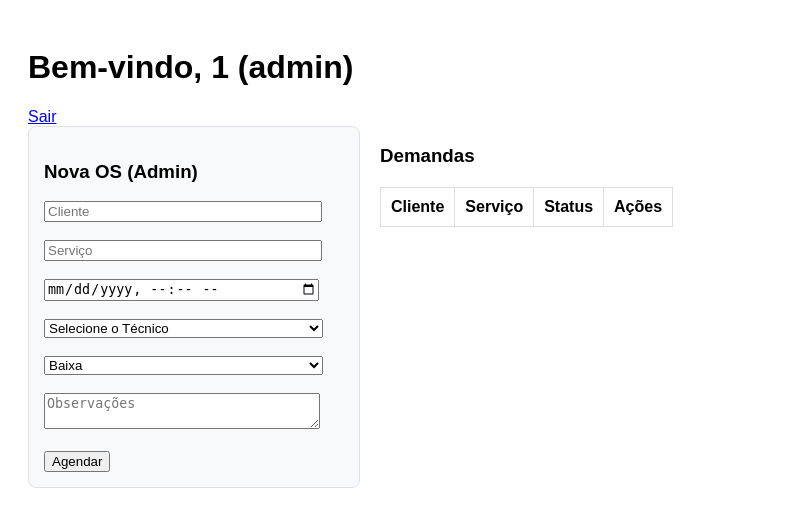
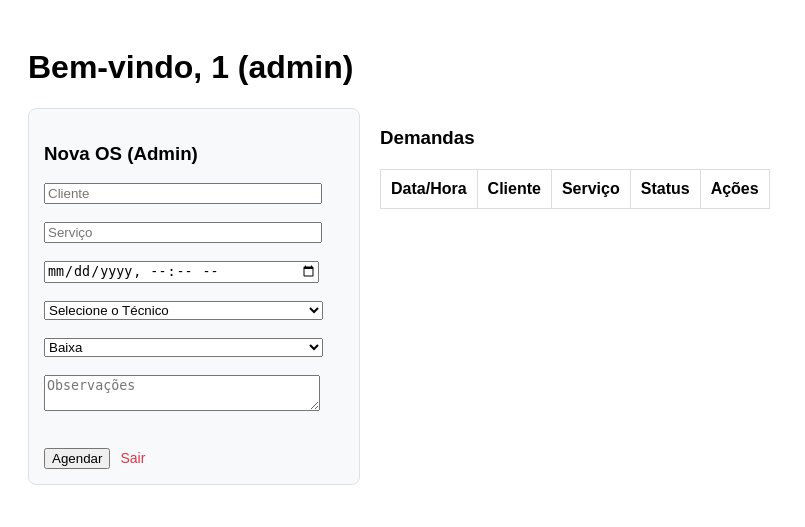
Before and after one commit to davidsonsuportelj-sys/agenda, a Flask app: page / in a window 1280 px wide. Shown: the top 527 px of the page, without its empty margins (0-805 px from the left). Run offline with Flask 3, Linux system fonts and the light colour scheme; the visitor is signed in with stand-in values (Sample User, id 1); data that the repository does not hold is empty.

Commit message:
Adiciona coluna de data/hora e reposiciona botão de sair

```diff
--- a/templates/index.html
+++ b/templates/index.html
@@ -12,11 +12,12 @@
         .btn-concluir { padding: 5px 10px; background: #6c757d; color: white; text-decoration: none; border-radius: 4px; font-size: 12px; }
         .btn-concluir:hover { background: #5a6268; }
         .status-concluido { color: green; font-weight: bold; }
+        .form-footer { display: flex; align-items: center; gap: 10px; margin-top: 15px; }
+        .btn-sair { color: #dc3545; text-decoration: none; font-size: 14px; }
     </style>
 </head>
 <body>
     <h1>Bem-vindo, {{ user_id }} ({{ role }})</h1>
-    <a href="/logout">Sair</a>
 
     <div class="container">
         {% if role == 'admin' %}
@@ -36,18 +37,25 @@
 
                 <select name="prioridade" style="width: 93%;"><option>Baixa</option><option>Média</option><option>Alta</option></select><br><br>
                 <textarea name="obs" placeholder="Observações" style="width: 90%;"></textarea><br><br>
-                <button type="submit">Agendar</button>
+
+                <div class="form-footer">
+                    <button type="submit">Agendar</button>
+                    <a href="/logout" class="btn-sair">Sair</a>
+                </div>
             </form>
         </div>
+        {% else %}
+            <a href="/logout" class="btn-sair">Sair do Sistema</a>
         {% endif %}
 
         <div class="table-area">
             <h3>Demandas</h3>
             <table>
-                <thead><tr><th>Cliente</th><th>Serviço</th><th>Status</th><th>Ações</th></tr></thead>
+                <thead><tr><th>Data/Hora</th><th>Cliente</th><th>Serviço</th><th>Status</th><th>Ações</th></tr></thead>
                 <tbody>
                     {% for item in agenda %}
                     <tr>
+                        <td>{{ item.horario.replace('T', ' ')[:16] }}</td>
                         <td>{{ item.cliente }}</td>
                         <td>{{ item.servico }}</td>
                         <td>
```
